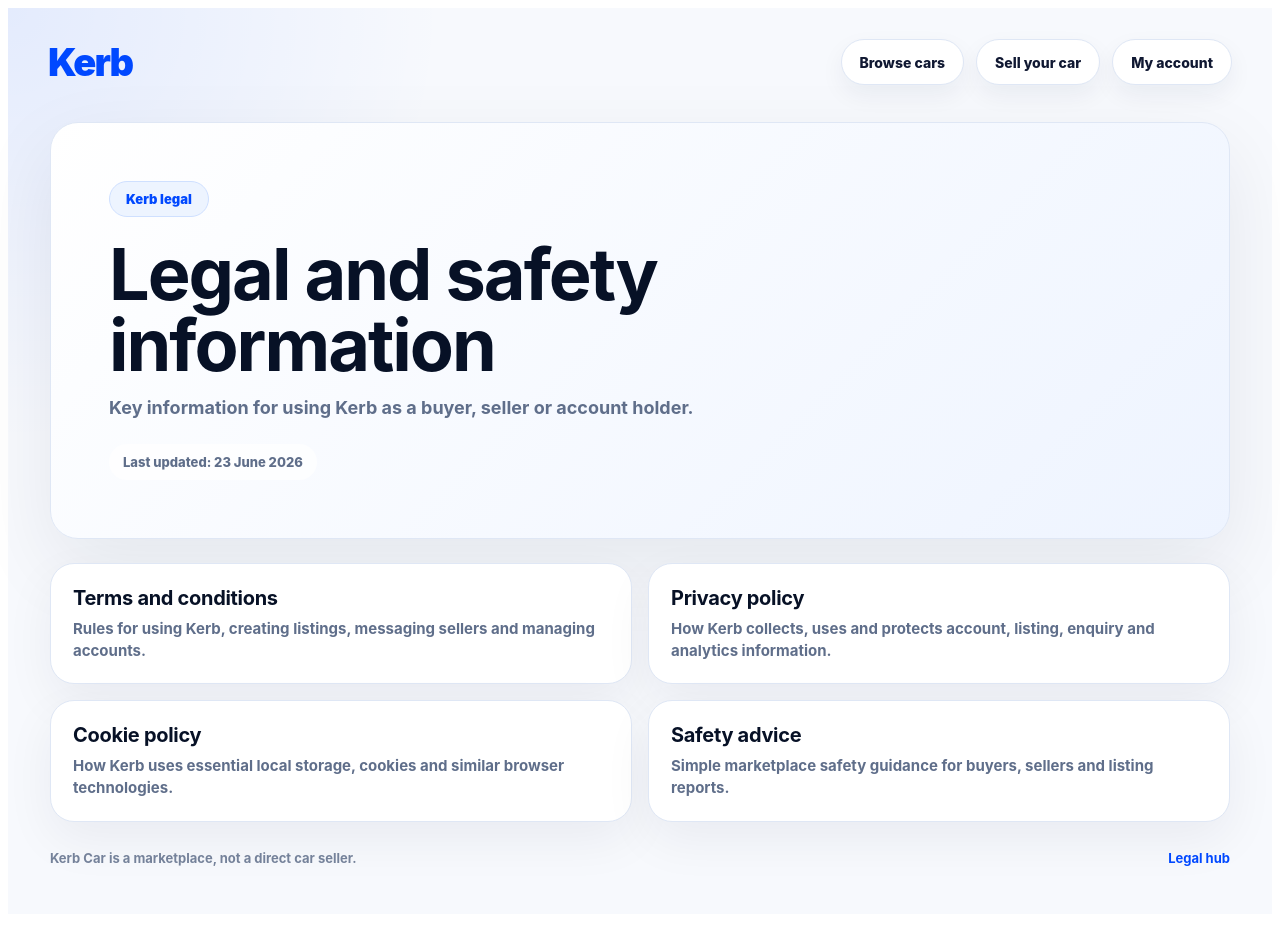
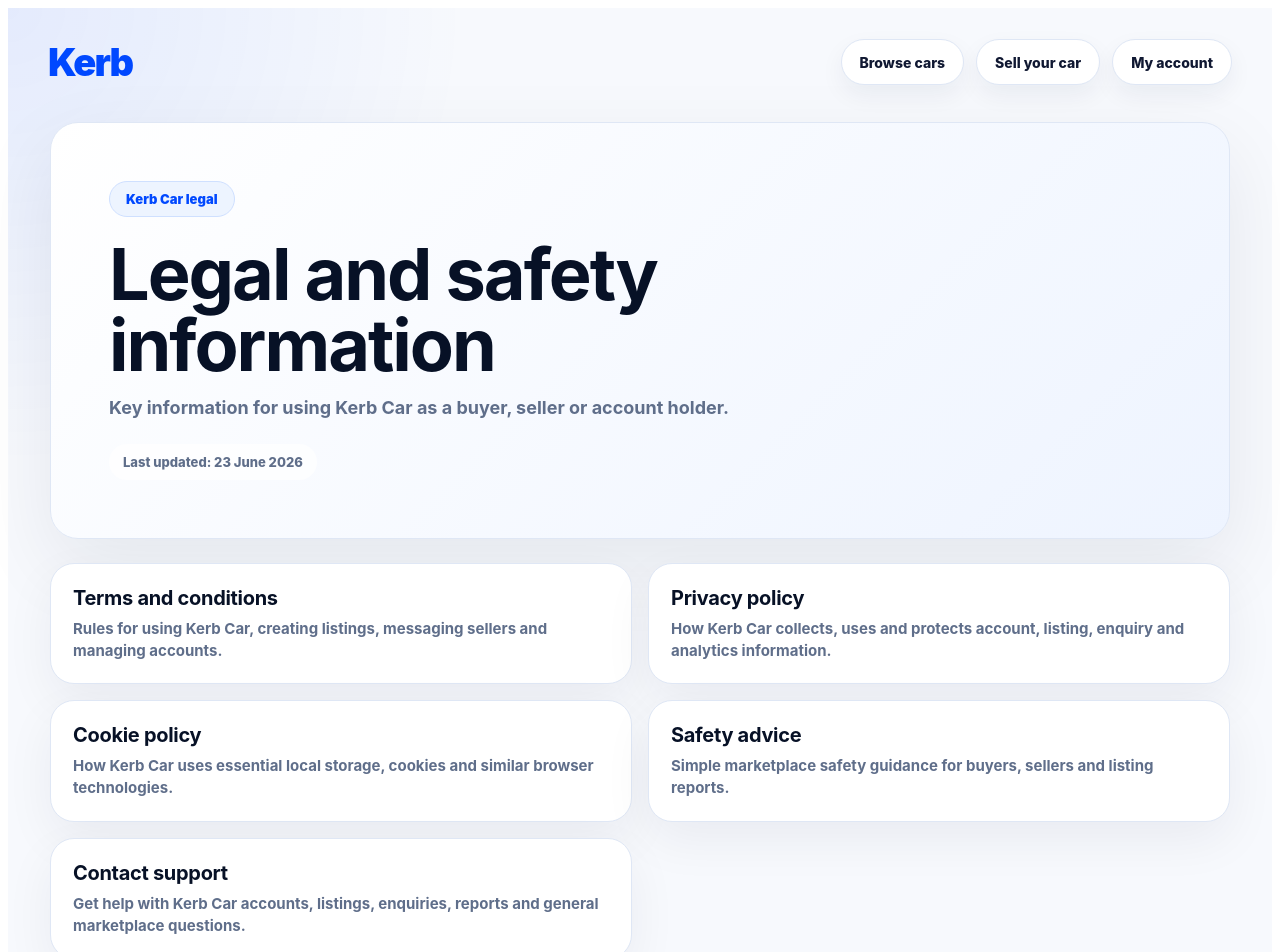
Before and after one commit to Abzgetzit/kerb, a Next.js app: page /legal in a window 1280 px wide. Shown: the top 952 px of the page. Before the commit the page ends 922 px from the top, so only its background shows below. Built offline with nearby package versions, Linux system fonts and the light colour scheme.

Commit message:
Update legal hub Kerb Car wording

```diff
--- a/app/legal/page.js
+++ b/app/legal/page.js
@@ -2,8 +2,8 @@
 import LegalPage, { legalStyles as styles } from "../components/LegalPage";
 
 export const metadata = {
-  title: "Legal | Kerb",
-  description: "Kerb legal, privacy, cookie and safety information.",
+  title: "Legal and Safety Information | Kerb Car",
+  description: "Kerb Car legal, privacy, cookie, support and safety information.",
 };
 
 export default function LegalHubPage() {
@@ -11,30 +11,35 @@
     {
       href: "/terms",
       title: "Terms and conditions",
-      text: "Rules for using Kerb, creating listings, messaging sellers and managing accounts.",
+      text: "Rules for using Kerb Car, creating listings, messaging sellers and managing accounts.",
     },
     {
       href: "/privacy",
       title: "Privacy policy",
-      text: "How Kerb collects, uses and protects account, listing, enquiry and analytics information.",
+      text: "How Kerb Car collects, uses and protects account, listing, enquiry and analytics information.",
     },
     {
       href: "/cookies",
       title: "Cookie policy",
-      text: "How Kerb uses essential local storage, cookies and similar browser technologies.",
+      text: "How Kerb Car uses essential local storage, cookies and similar browser technologies.",
     },
     {
       href: "/safety",
       title: "Safety advice",
       text: "Simple marketplace safety guidance for buyers, sellers and listing reports.",
     },
+    {
+      href: "/contact",
+      title: "Contact support",
+      text: "Get help with Kerb Car accounts, listings, enquiries, reports and general marketplace questions.",
+    },
   ];
 
   return (
     <LegalPage
-      kicker="Kerb legal"
+      kicker="Kerb Car legal"
       title="Legal and safety information"
-      description="Key information for using Kerb as a buyer, seller or account holder."
+      description="Key information for using Kerb Car as a buyer, seller or account holder."
       showHub
     >
       {cards.map((card) => (
```
